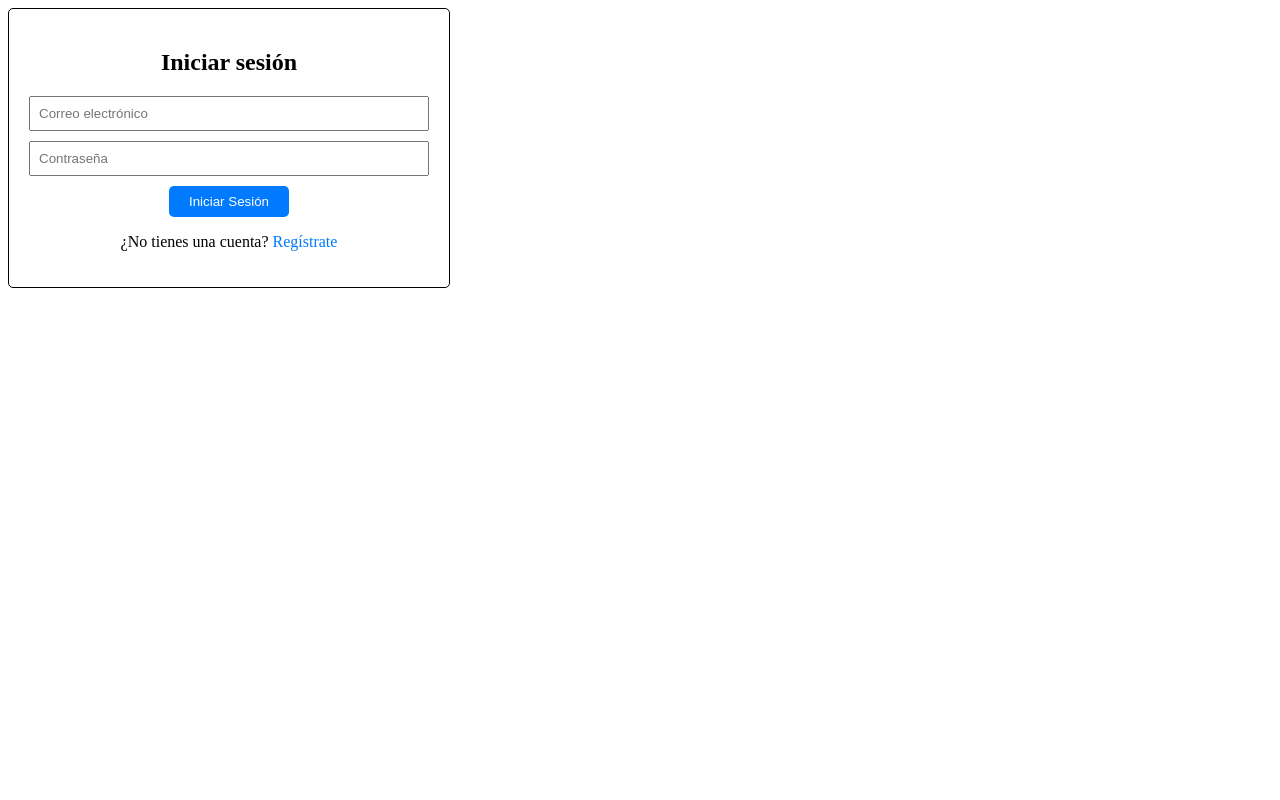
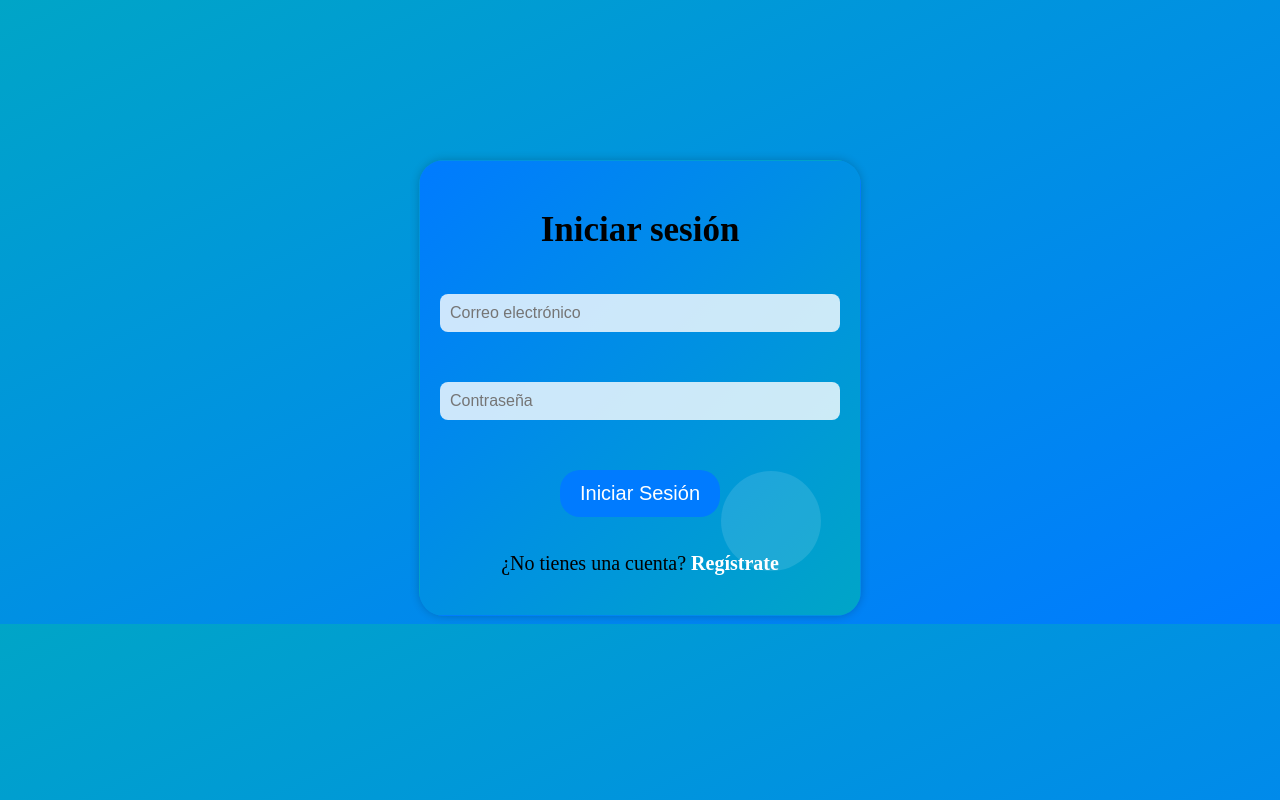
Before and after one commit to HectorGarcia01/CNN_Reconocimiento_Imagenes_Felinos, a Python web app: template app/templates/login.html in a window 1280 px wide. Run offline with Jinja, Linux system fonts and the light colour scheme; the template is opened without the code that fills it, so the values that code supplies are empty.

Commit message:
Cambio de estilo para el login

```diff
--- a/app/static/login.css
+++ b/app/static/login.css
@@ -1,29 +1,93 @@
+body {
+    background: linear-gradient(to bottom right, #00a5c7, #007bff); /* Degradado de celeste a azul */
+}
+
 .container {
     max-width: 400px;
+    margin: 0 auto; /* Centrar horizontalmente */
+    margin-top: 20vh; /* Centrar verticalmente */
     padding: 20px;
-    background-color: #fff;
-    border: 1px solid #000;
-    border-radius: 5px;
+    background: linear-gradient(to bottom right, #007bff, #00a5c7); /* Degradado de azul a celeste */
+    border-radius: 25px;
+    border: 1px solid transparent;
+    box-shadow: 0 0 10px rgba(0, 0, 0, 0.2);
     text-align: center;
+
+    /* Para la animación */
+    position: relative;
+    overflow: hidden;
+}
+
+.container::before {
+    content: "";
+    position: absolute;
+    top: -50px;
+    left: -50px;
+    width: 100px;
+    height: 100px;
+    border-radius: 50%;
+    background: rgba(255, 255, 255, 0.116); /* Color de la animación */
+    animation: animacion_login 4s linear infinite;
+}
+
+@keyframes animacion_login {
+    0% {
+        top: -50px;
+        left: -50px;
+    }
+    100% {
+        top: calc(100% + 50px);
+        left: calc(100% + 50px);
+    }
+}
+
+h2 {
+    font-size: 35px;
+}
+
+p {
+    font-size: 20px;
 }
 
 input {
-    margin-bottom: 10px;
-    padding: 8px;
+    margin-top:  15px; /* Espacio entre el titulo */
+    margin-bottom: 35px; /* Espacio entre los campos de entrada */
+    padding: 10px;
     width: 100%;
     box-sizing: border-box;
+    border-radius: 8px;
+    border: none;
+    background-color: rgba(255, 255, 255, 0.8); /* Fondo del campo de entrada */
+    font-size: 16px; /* Tamaño de letra */
+
+    transition: border-color 0.3s ease; /* Transición suave */
+}
+
+input:focus {
+    outline: none;
+    border: 2px solid #4CAF50; /* Borde verde */
+    box-shadow: 0 0 8px rgba(76, 175, 80, 0.6); /* Sombra verde */
 }
 
 button {
-    padding: 8px 20px;
+    margin-top: 15px; /* Espacio por encima del botón */
+    margin-bottom: 15px; /* Espacio por debajo del botón */
+    padding: 12px 20px; /* Aumento del espacio interno */
     background-color: #007bff;
     color: #fff;
     border: none;
-    border-radius: 5px;
+    border-radius: 20px;
     cursor: pointer;
+    transition: background-color 0.3s ease; /* Transición suave */
+    font-size: 20px; /* Tamaño de letra */
+}
+
+button:hover {
+    background-color: #0056b3; /* Color de fondo al pasar el cursor */
 }
 
 a {
-    color: #007bff;
+    color: #fff;
     text-decoration: none;
+    font-weight: bolder;
 }
```
